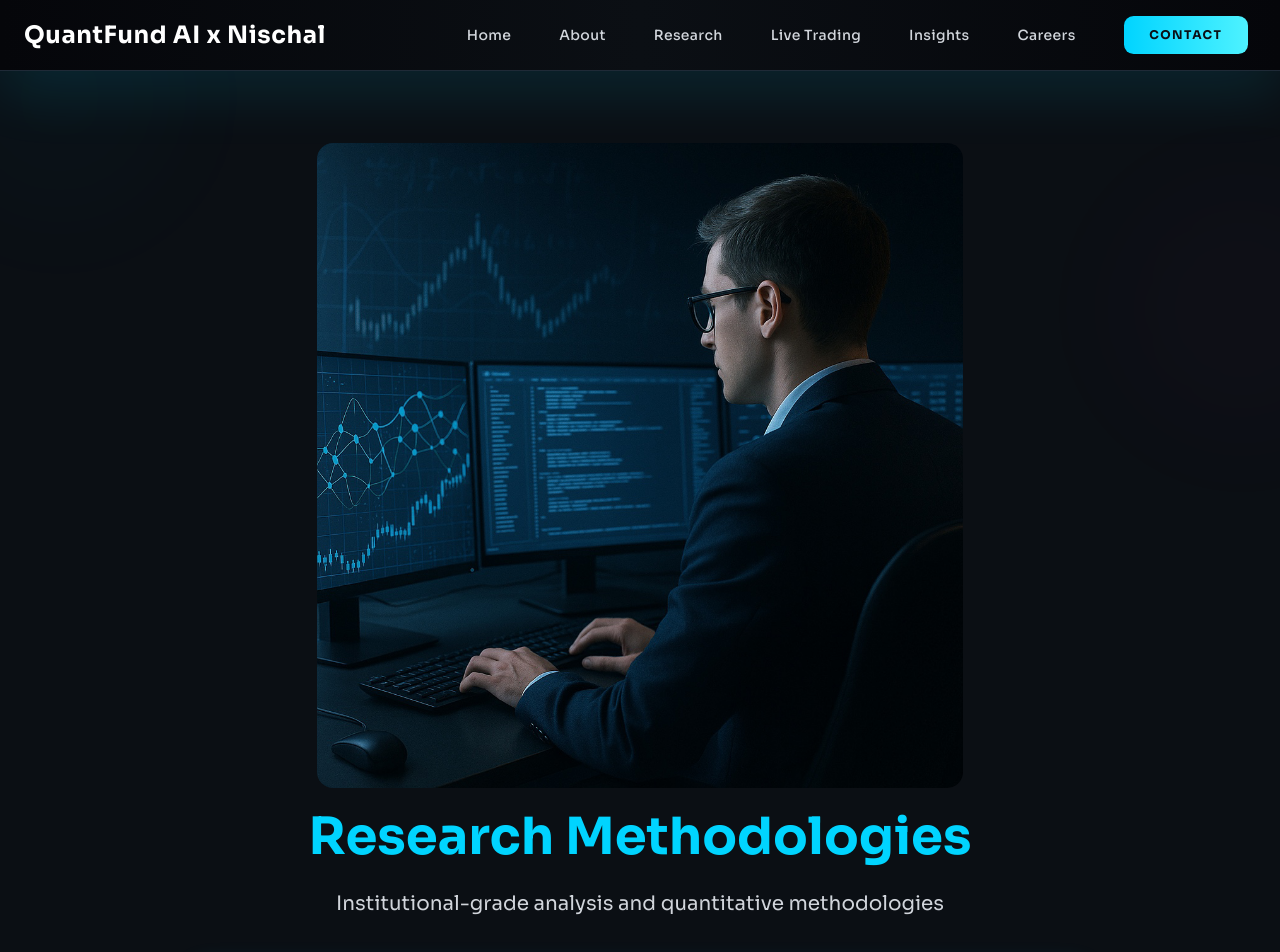
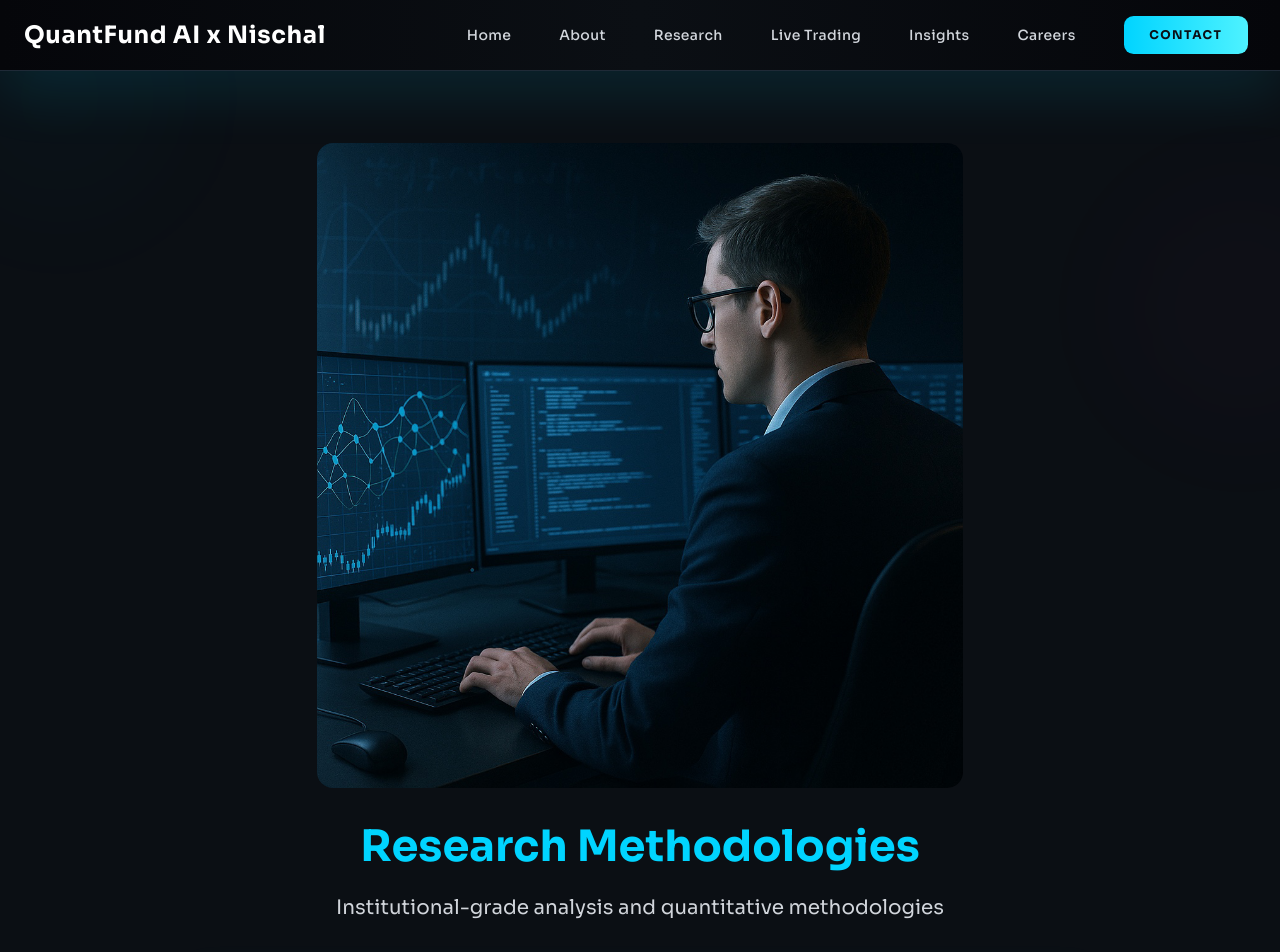
Before and after one commit to nneupane1/quant_website, a Next.js app: page /research in a window 1280 px wide. Shown: the top 952 px of the page. Built offline with nearby package versions, Linux system fonts and the light colour scheme.

Commit message:
Adjust research and insights headers

```diff
--- a/app/engine/page.jsx
+++ b/app/engine/page.jsx
@@ -21,7 +21,7 @@ export default function Engine() {
               alt="QuantFund AI live trading room"
               className="w-[72%] mx-auto rounded-2xl mb-2 -mt-6 object-contain"
             />
-            <h1 className="text-5xl md:text-6xl font-bold mb-6">
+            <h1 className="text-5xl md:text-6xl font-bold mb-6 mt-8">
               <span className="gradient-text">Live Trading Room</span>
             </h1>
             <p className="text-xl text-gray-300 leading-relaxed max-w-4xl mx-auto">
--- a/app/insights/page.jsx
+++ b/app/insights/page.jsx
@@ -21,7 +21,7 @@ export default function Insights() {
               alt="QuantFund AI insights"
               className="w-[72%] mx-auto rounded-2xl mb-2 -mt-6 object-contain"
             />
-            <h1 className="text-5xl md:text-6xl font-bold mb-6">
+            <h1 className="text-5xl md:text-6xl font-bold mb-6 mt-6">
               <span className="gradient-text">Insights</span>
             </h1>
             <p className="text-xl text-gray-300 leading-relaxed max-w-4xl mx-auto">
--- a/app/research/page.jsx
+++ b/app/research/page.jsx
@@ -22,7 +22,7 @@ export default function Research() {
               alt="Quantitative research engineering"
               className="w-[72%] mx-auto rounded-2xl mb-2 -mt-6 object-contain"
             />
-            <h1 className="text-[2.55rem] md:text-[3.2rem] font-bold mb-3 text-neon-blue">
+            <h1 className="text-[2.15rem] md:text-[2.7rem] font-bold mb-3 text-neon-blue mt-6">
               Research Methodologies
             </h1>
             <p className="text-xl text-gray-300">
```
